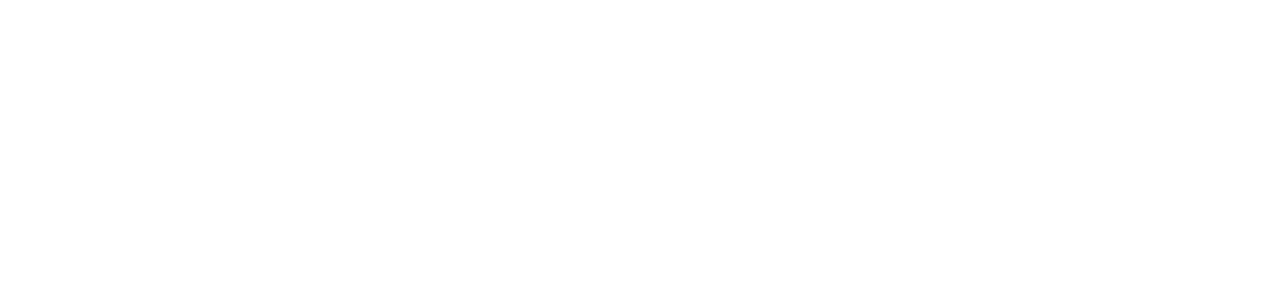
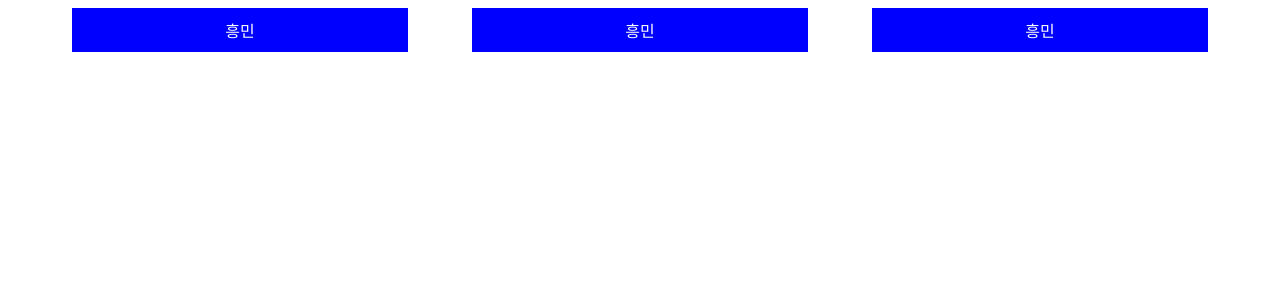
Before and after one commit to kwangsikkim/react20231031, a React (Create React App) app: page / in a window 1280 px wide. Shown: the top 300 px of the page. Built offline with nearby package versions, Linux system fonts and the light colour scheme.

Commit message:
인라인 스타일 적용하는 방법 연습

```diff
--- a/src/App.js
+++ b/src/App.js
@@ -1,8 +1,26 @@
-
 function App() {
   return (
-    <div>
+    <div style={{ display: "flex", justifyContent: "space-evenly" }}>
+      <MyComp />
+      <MyComp />
+      <MyComp />
+    </div>
+  );
+}
 
+function MyComp() {
+  const name = "흥민";
+  return (
+    <div
+      style={{
+        backgroundColor: "blue",
+        color: "white",
+        padding: "10px",
+        width: "25%",
+        textAlign: "center",
+      }}
+    >
+      {name}
     </div>
   );
 }
```
